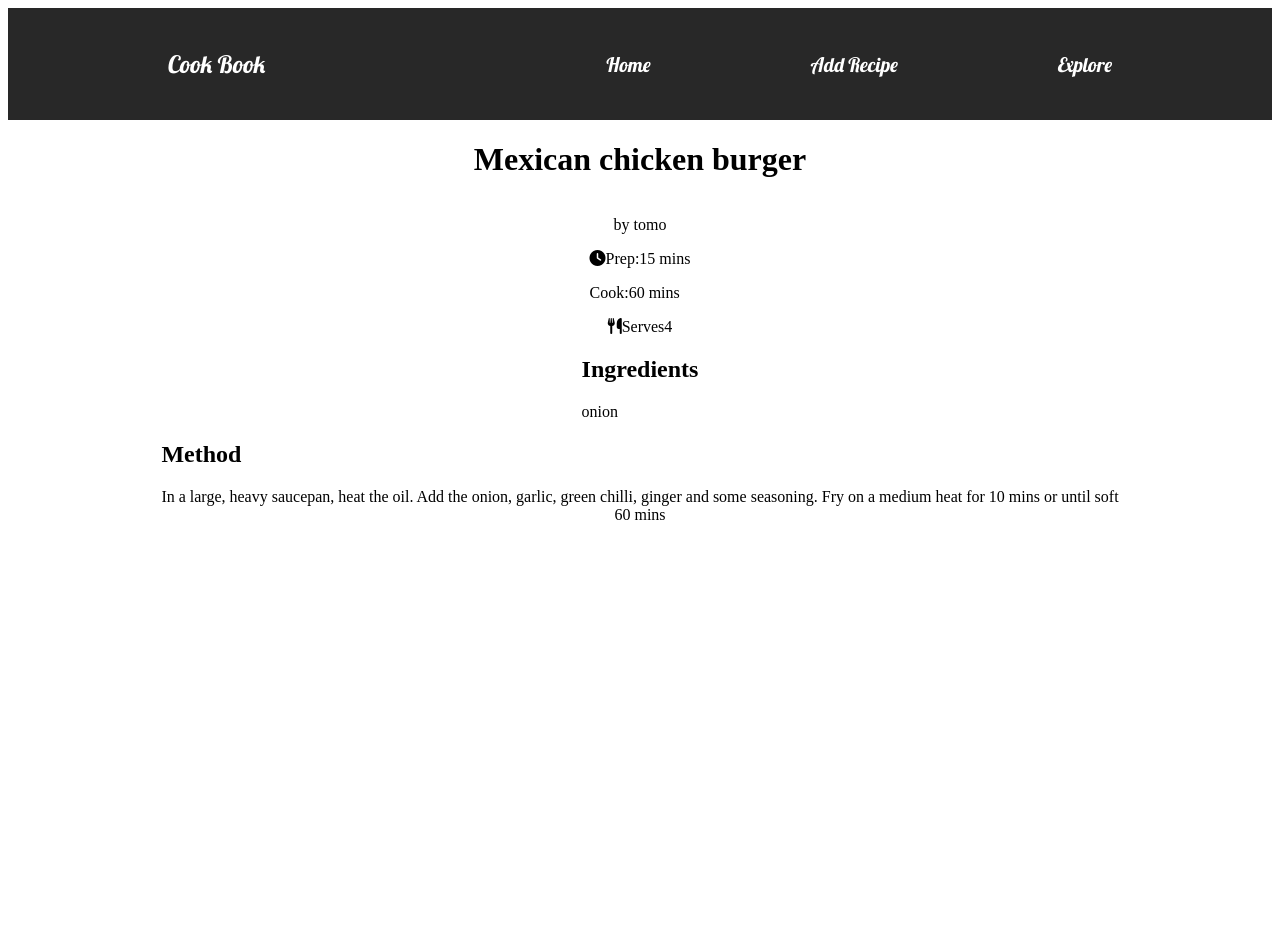
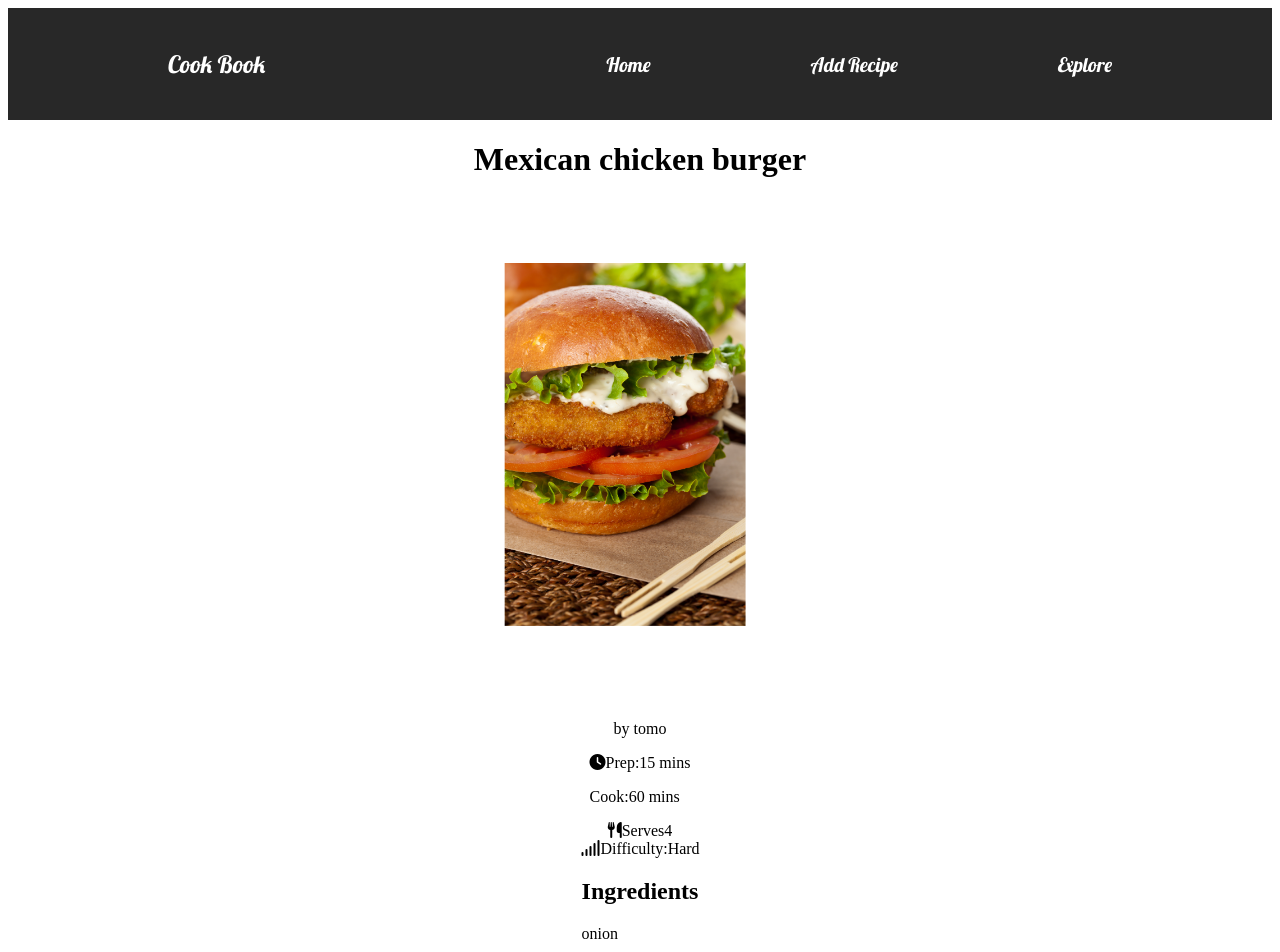
Before and after one commit to billymorrison/cookbook, a React (Create React App) app: page /recipe in a window 1280 px wide. Shown: the top 952 px of the page. Before the commit the page ends 800 px from the top, so only its background shows below. Built offline with nearby package versions, Linux system fonts and the light colour scheme.

Commit message:
played around with the styling on the recipe

```diff
--- a/src/App.js
+++ b/src/App.js
@@ -33,7 +33,7 @@ function App() {
 
   return (
     <div className="App">
-      <GlobalStyles />
+      <GlobalStyles>
         <Switch>
           <Route path="/" exact>
             <MainArea>
@@ -79,6 +79,7 @@ function App() {
             }
           />
         </Switch>
+      </GlobalStyles>
     </div>
   );
 }
@@ -87,7 +88,6 @@ const GlobalStyles = styled.div`
   margin: 0;
   padding: 0;
   box-sizing: border-box;
-  font-family: "Lato", sans-serif;
 `;
 
 export default App;
--- a/src/components/GlobalStyles.js
+++ b/src/components/GlobalStyles.js
@@ -47,7 +47,7 @@ export const StyledForm = styled.form`
 export const AddRecipeForm = styled(StyledForm)`
   position: absolute;
   top: 200px;
-`
+`;
 
 export const StyledButton = styled.button`
   width: 305px;
@@ -85,4 +85,4 @@ export const StyledTextArea = styled.textarea`
   min-height: 80px;
   width: 300px;
   border: 1px solid black;
-`
+`;
--- a/src/components/Recipe.js
+++ b/src/components/Recipe.js
@@ -1,10 +1,14 @@
 import styled from "styled-components";
+import chicken from "../Media/chicken.png";
 
 const Recipe = ({ recipe }) => {
   return (
     <StyledRecipe>
       <div className="title">
         <h1>{recipe.title}</h1>
+      </div>
+      <div className="image">
+        <img src={chicken} alt="food" />
       </div>
       <p>by {recipe.displayName}</p>
       <div className="prepTime">
@@ -17,6 +21,10 @@ const Recipe = ({ recipe }) => {
         <span>Serves</span>
         <span>{recipe.serves}</span>
       </div>
+      <div className="difficulty">
+        <i className="fas fa-signal" />
+        <span>Difficulty:{recipe.difficulty}</span>
+      </div>
       <div className="ingredients">
         <h2>Ingredients</h2>
         <span>{recipe.ingredients}</span>
@@ -24,9 +32,6 @@ const Recipe = ({ recipe }) => {
       <div className="method">
         <h2>Method</h2>
         <span>{recipe.method}</span>
-      </div>
-      <div className="prepTime">
-        <span>{recipe.cookTime}</span>
       </div>
     </StyledRecipe>
   );
```
Also changed, not shown: src/Media/chicken.png (added), 1 other file (tests, documents, lock files or other folders). Lines whose indentation alone changed are shown as unchanged.
